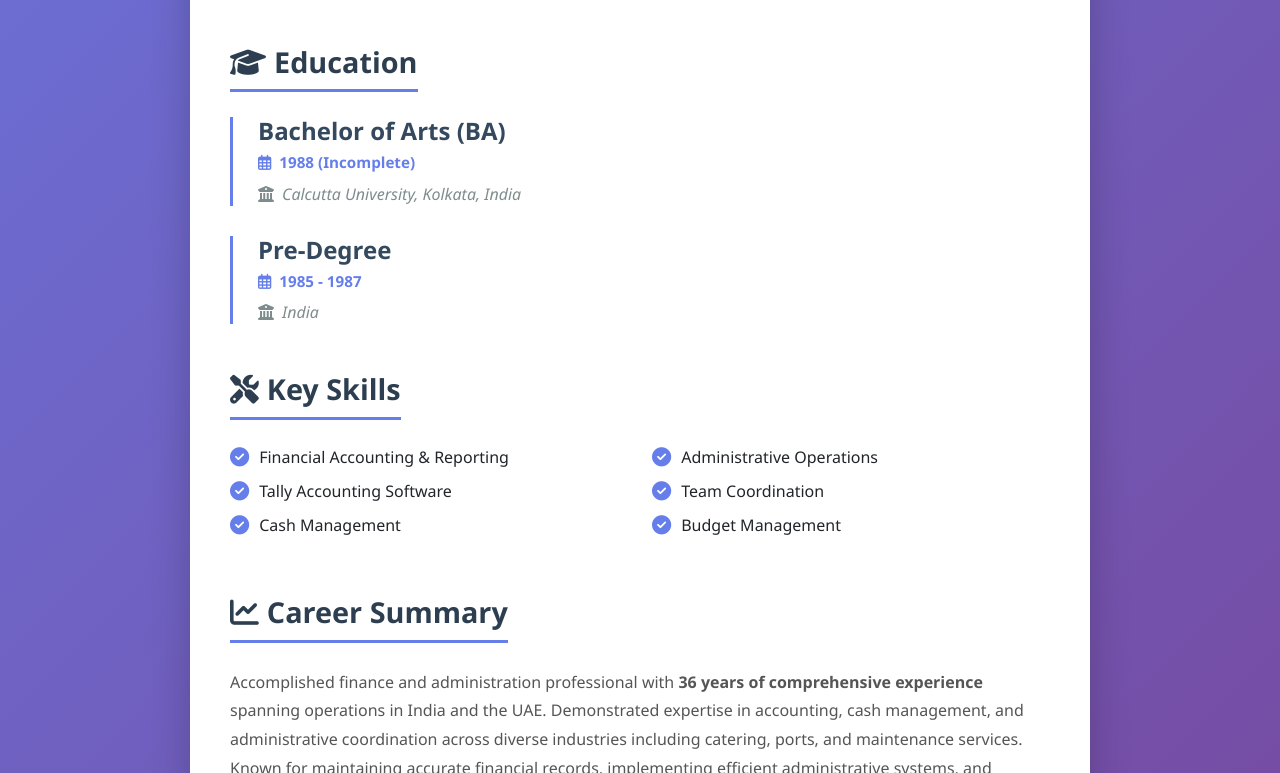
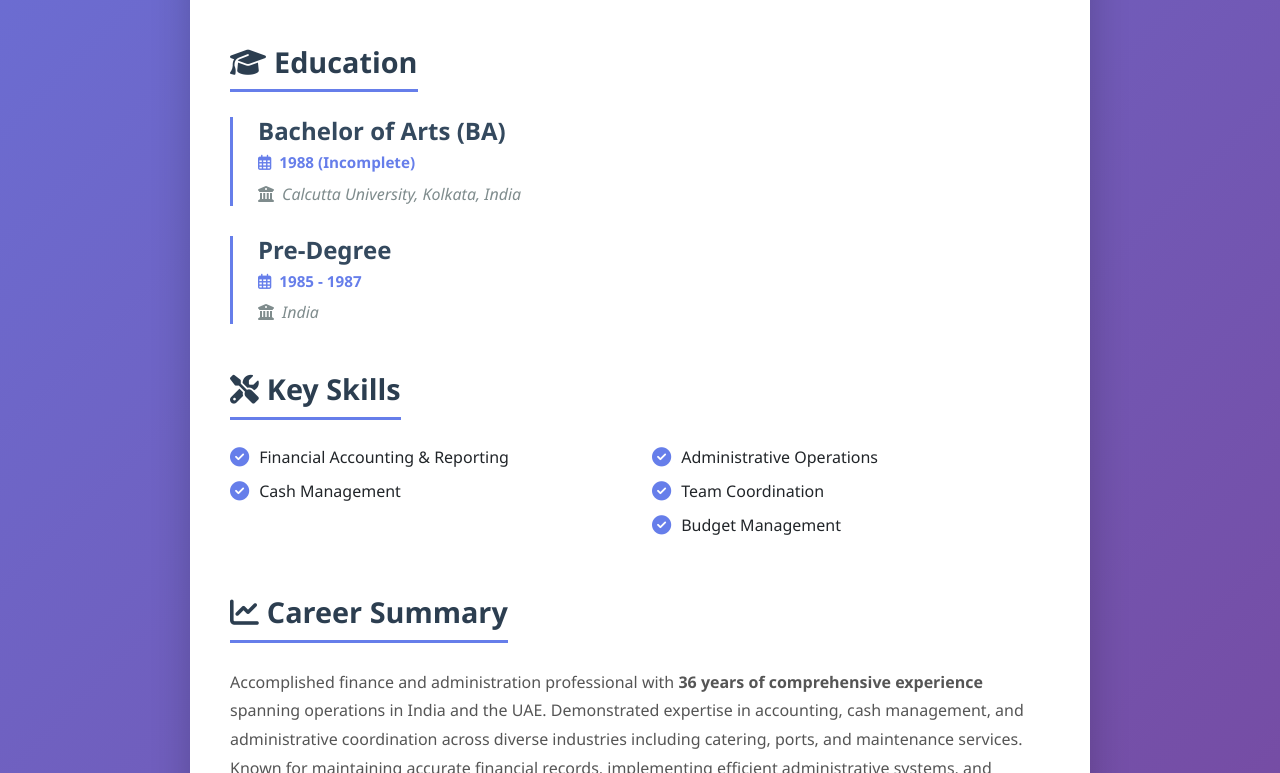
Before and after one commit to shxhil/vappa_CV, a plain HTML site: page index.html in a window 1280 px wide. Shown: the part 1141-1914 px from the top of the page. Drawn offline with nearby package versions, Linux system fonts and the light colour scheme.

Commit message:
Modify name and update skills in index.html
Updated the name from 'Ali Mohamed' to 'AliMohamed' and removed 'Tally Accounting Software' from the skills list.

```diff
--- a/index.html
+++ b/index.html
@@ -131,7 +131,7 @@
     <div class="resume-container">
         <div class="header-section">
 <img src="vappa_profile.jpg" class="profile-img">
-            <h1>Ali Mohamed</h1>
+            <h1>AliMohamed</h1>
             <p>Finance & Administration Professional</p>
         </div>
 
@@ -197,10 +197,7 @@
                             <i class="fas fa-check-circle"></i>
                             <span>Financial Accounting & Reporting</span>
                         </div>
-                        <div class="icon-text">
-                            <i class="fas fa-check-circle"></i>
-                            <span>Tally Accounting Software</span>
-                        </div>
+
                         <div class="icon-text">
                             <i class="fas fa-check-circle"></i>
                             <span>Cash Management</span>
```
